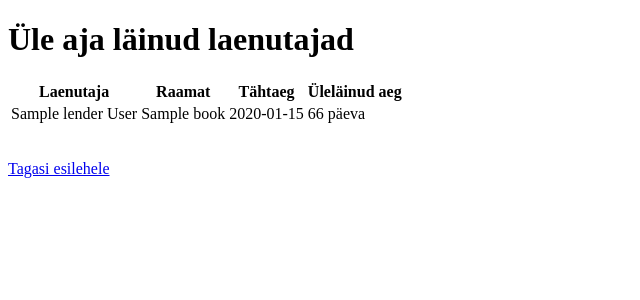
After one commit to dianarand/raamatukogu-ylesanne, a Flask app: page /overtime in a window 1280 px wide. The commit adds this page. Shown: the top 300 px of the page, without its empty margins (0-640 px from the left). Run offline with Flask 2, Linux system fonts and the light colour scheme; a user stored in the database is signed in; tables that the repository leaves empty hold one stand-in row (values such as "Sample post").

Commit message:
overtime information added

```diff
--- a/libraryapp/models.py
+++ b/libraryapp/models.py
@@ -35,10 +35,16 @@ class Book(db.Model):
         else:
             return 4
 
+    def overtime(self):
+        days = (date.today() - self.deadline).days
+        if days > 0:
+            return days
+        else:
+            return None
+
     def checkout(self, lender_id):
         self.deadline = date.today() + timedelta(weeks=self.time_limit())
         self.lender_id = lender_id
-
 
     def checkin(self):
         self.lender_id = None
--- a/libraryapp/routes.py
+++ b/libraryapp/routes.py
@@ -1,3 +1,4 @@
+from datetime import date
 from flask import redirect, url_for, render_template, request, flash, abort
 from libraryapp import app, db
 from libraryapp.forms import LoginForm, BookForm, LenderForm, BookLendForm, ConfirmButton
@@ -149,3 +150,14 @@ def add_lender():
 def lender(lender_id):
     lender = Lender.query.get_or_404(lender_id)
     return render_template('lender.html', lender=lender)
+
+
+@app.route('/overtime')
+@login_required
+def overtime():
+    lended_books = Book.query.filter(Book.deadline != None)
+    overtime_books = []
+    for book in lended_books:
+        if book.deadline < date.today():
+            overtime_books.append(book)
+    return render_template('overtime.html', books=overtime_books)
--- a/libraryapp/templates/home.html
+++ b/libraryapp/templates/home.html
@@ -16,6 +16,6 @@
         <p>Laenutaja otsing</p>
         <p><a href="{{ url_for('add_lender') }}">Lisa uus laenutaja</a></p>
         <br>
-        <p>Üle aja läinud laenutajad</p>
+        <p><a href="{{ url_for('overtime') }}">Üle aja läinud laenutajad</a></p>
     {% endif %}
 {% endblock %}
--- /dev/null
+++ b/libraryapp/templates/overtime.html
@@ -0,0 +1,21 @@
+{% extends 'layout.html' %}
+{% block content %}
+    <h1>Üle aja läinud laenutajad</h1>
+    <table>
+    <tr>
+        <th>Laenutaja</th>
+        <th>Raamat</th>
+        <th>Tähtaeg</th>
+        <th>Üleläinud aeg</th>
+    </tr>
+    {% for book in books %}
+        <tr>
+            <td>{{ book.lender }}</td>
+            <td>{{ book.title }}</td>
+            <td>{{ book.deadline }}</td>
+            <td>{{ book.overtime() }} päeva</td>
+            </td>
+        </tr>
+    {% endfor %}
+    </table>
+{% endblock %}
```
